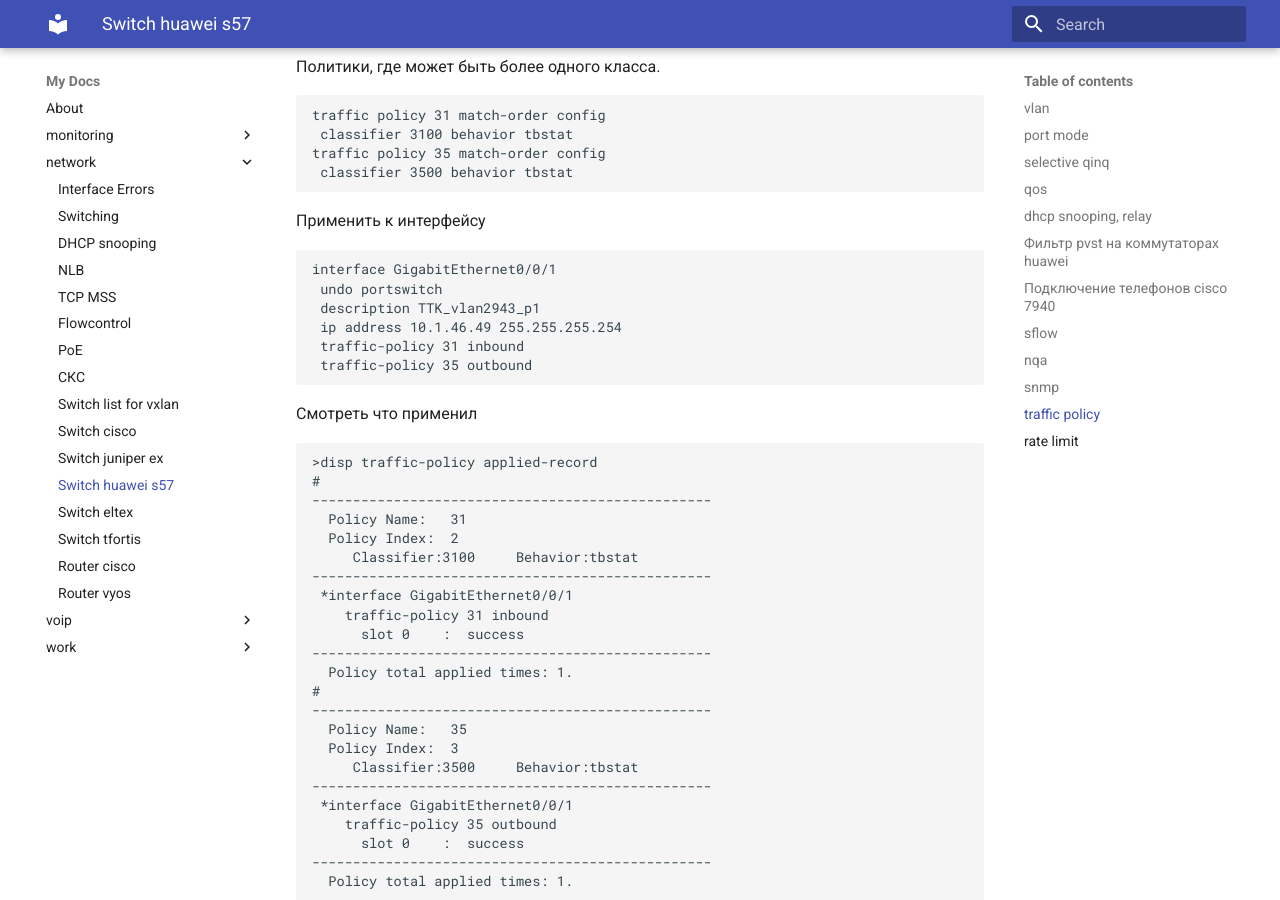
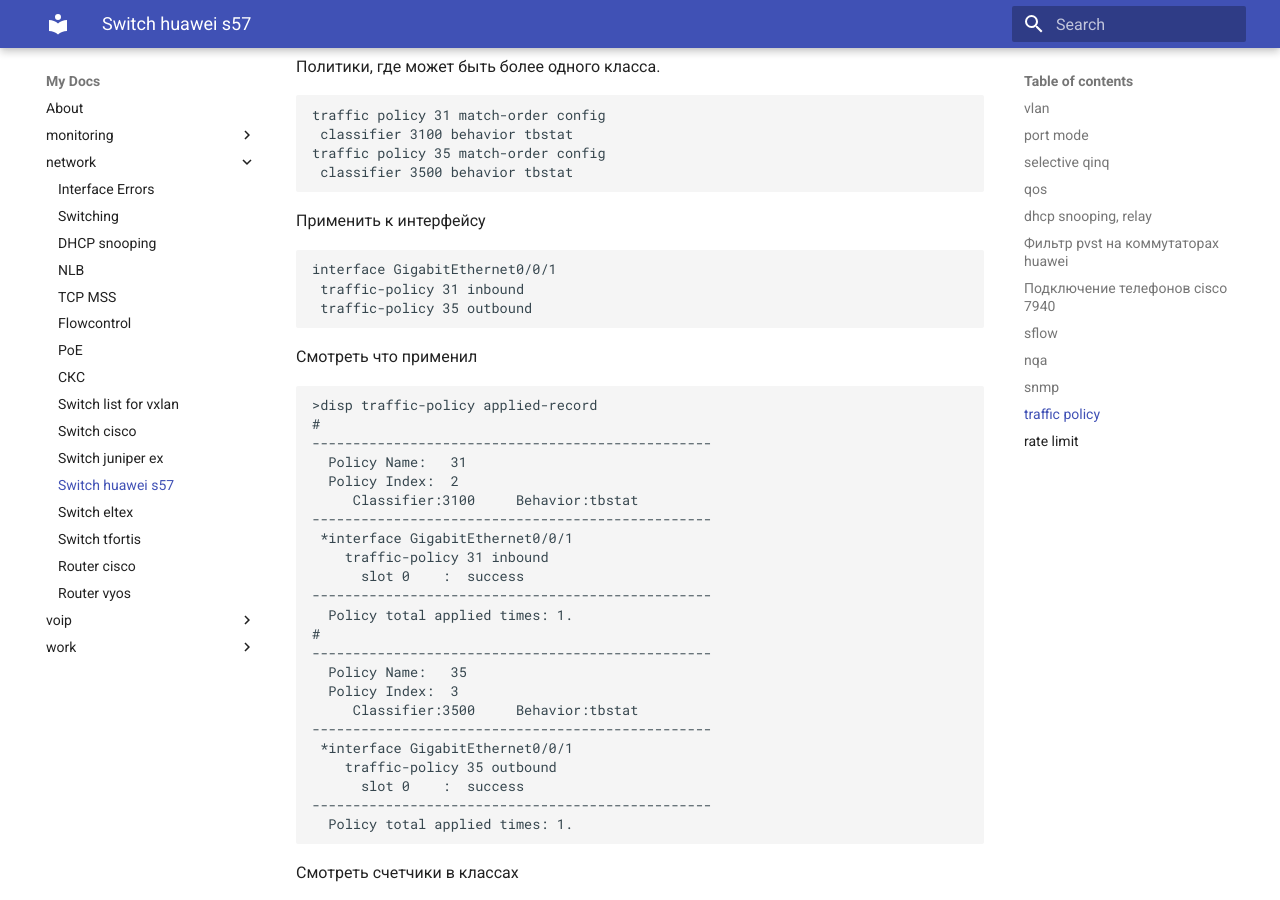
Before and after one commit to v98765/v98765.github.io, an MkDocs documentation site: the page built from docs/network/huawei.md, in a window 1280 px wide and 900 px high, scrolled down 4648 px. Built offline with MkDocs 1.6.1 and Material for MkDocs 9.7.7, drawn with Linux system fonts in a browser that asks for light colours.

Commit message:
fix huawei notes

````diff
--- a/docs/network/huawei.md
+++ b/docs/network/huawei.md
@@ -208,9 +208,6 @@ traffic policy 35 match-order config
 Применить к интерфейсу
 ```text
 interface GigabitEthernet0/0/1
- undo portswitch
- description TTK_vlan2943_p1
- ip address 10.1.46.49 255.255.255.254
  traffic-policy 31 inbound
  traffic-policy 35 outbound
 ```
````
